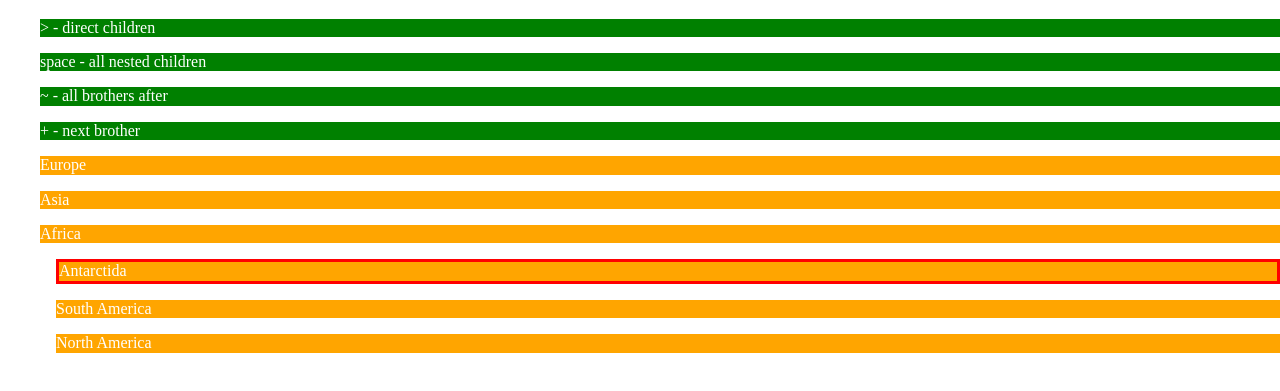
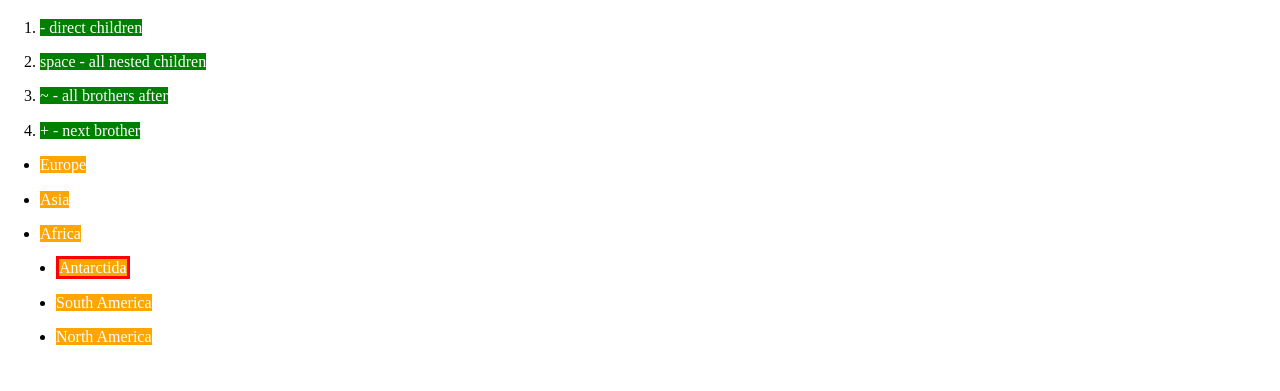
Before and after one commit to macakklett/gromcode_course, a plain HTML site: page html&css/lesson6/task2/index.html in a window 1280 px wide. Shown: the part 61-452 px from the top of the page. Drawn offline with nearby package versions, Linux system fonts and the light colour scheme.

Commit message:
ls6-2(2)

```diff
--- a/html&css/lesson6/task2/index.html
+++ b/html&css/lesson6/task2/index.html
@@ -16,7 +16,7 @@
     <h1>Hierarchy selectors</h1>
 
     <ol>
-      <li><span>> - direct children</span></li>
+      <li><span> - direct children</span></li>
       <li><span>space - all nested children</span></li>
       <li><span>~ - all brothers after</span></li>
       <li><span>+ - next brother</span></li>
--- a/html&css/lesson6/task2/selectors.css
+++ b/html&css/lesson6/task2/selectors.css
@@ -2,17 +2,17 @@ li {
     margin-bottom: 16px;
 }
 
-ol li {
+ol span{
     background-color: green;
     color: white;
 }
 
-ul li {
+ul span{
     background-color: orange;
     color: white;
 }
 
-#special + li {
+#special + li span{
     border: 3px solid red;
 }
 
```
